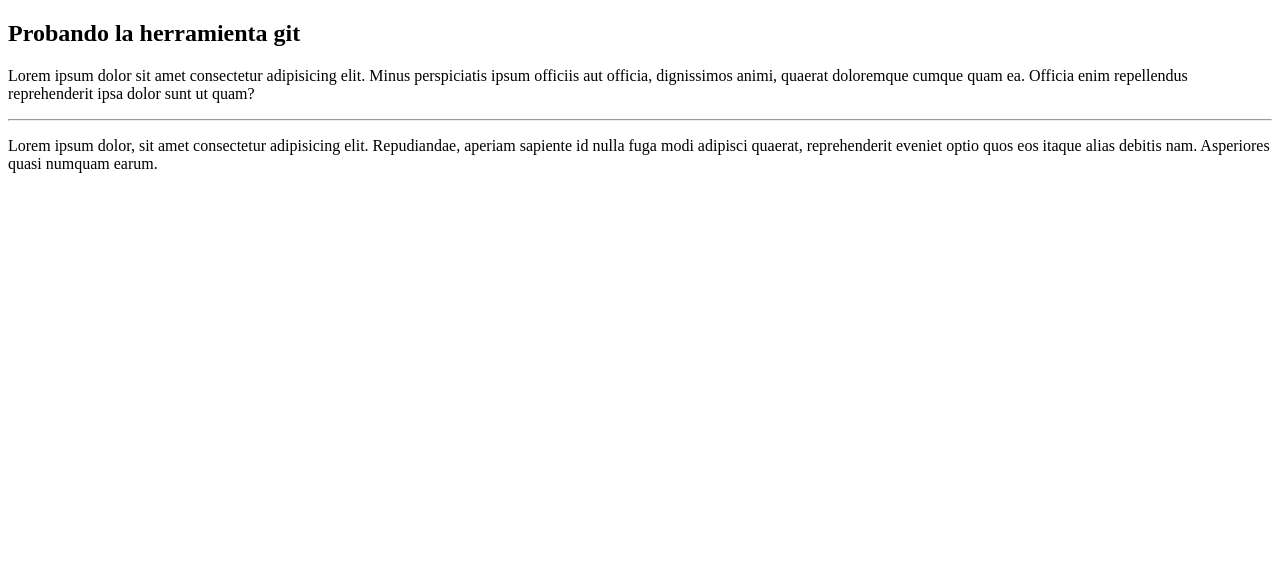
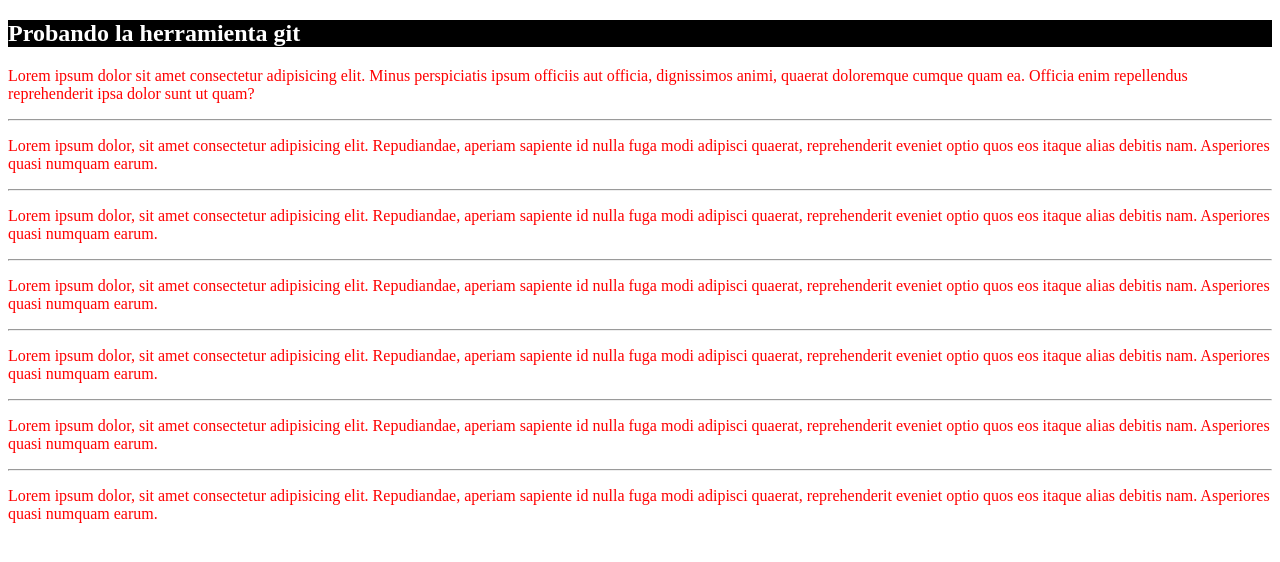
Before and after one commit to inf-113/test-git, a plain HTML site: page index.html in a window 1280 px wide. Drawn offline with Linux system fonts and the light colour scheme.

Commit message:
new styles

```diff
--- a/index.html
+++ b/index.html
@@ -4,6 +4,7 @@
     <meta charset="UTF-8">
     <meta http-equiv="X-UA-Compatible" content="IE=edge">
     <meta name="viewport" content="width=device-width, initial-scale=1.0">
+    <link rel="stylesheet" href="styles.css">
     <title>TEST GIT</title>
 </head>
 <body>
@@ -11,5 +12,15 @@
     <p>Lorem ipsum dolor sit amet consectetur adipisicing elit. Minus perspiciatis ipsum officiis aut officia, dignissimos animi, quaerat doloremque cumque quam ea. Officia enim repellendus reprehenderit ipsa dolor sunt ut quam?</p>
     <hr>
     <p>Lorem ipsum dolor, sit amet consectetur adipisicing elit. Repudiandae, aperiam sapiente id nulla fuga modi adipisci quaerat, reprehenderit eveniet optio quos eos itaque alias debitis nam. Asperiores quasi numquam earum.</p>
+    <hr>
+    <p>Lorem ipsum dolor, sit amet consectetur adipisicing elit. Repudiandae, aperiam sapiente id nulla fuga modi adipisci quaerat, reprehenderit eveniet optio quos eos itaque alias debitis nam. Asperiores quasi numquam earum.</p>
+    <hr>
+    <p>Lorem ipsum dolor, sit amet consectetur adipisicing elit. Repudiandae, aperiam sapiente id nulla fuga modi adipisci quaerat, reprehenderit eveniet optio quos eos itaque alias debitis nam. Asperiores quasi numquam earum.</p>
+    <hr>
+    <p>Lorem ipsum dolor, sit amet consectetur adipisicing elit. Repudiandae, aperiam sapiente id nulla fuga modi adipisci quaerat, reprehenderit eveniet optio quos eos itaque alias debitis nam. Asperiores quasi numquam earum.</p>
+    <hr>
+    <p>Lorem ipsum dolor, sit amet consectetur adipisicing elit. Repudiandae, aperiam sapiente id nulla fuga modi adipisci quaerat, reprehenderit eveniet optio quos eos itaque alias debitis nam. Asperiores quasi numquam earum.</p>
+    <hr>
+    <p>Lorem ipsum dolor, sit amet consectetur adipisicing elit. Repudiandae, aperiam sapiente id nulla fuga modi adipisci quaerat, reprehenderit eveniet optio quos eos itaque alias debitis nam. Asperiores quasi numquam earum.</p>
 </body>
 </html>
--- /dev/null
+++ b/styles.css
@@ -0,0 +1,8 @@
+p {
+    color: red
+}
+
+h2 {
+    background-color: black;
+    color: white;
+}
```
